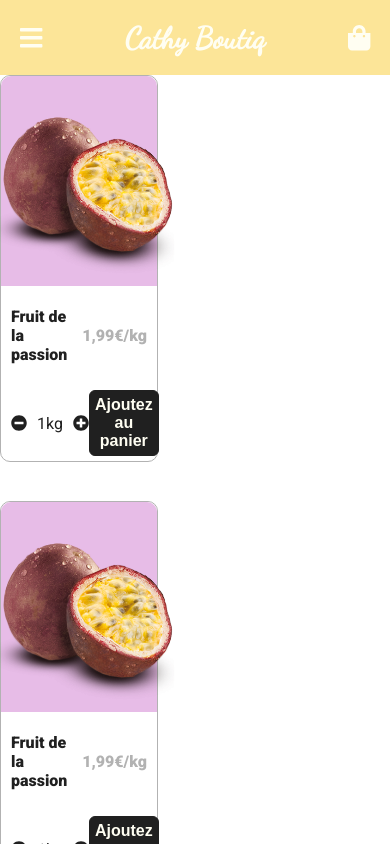
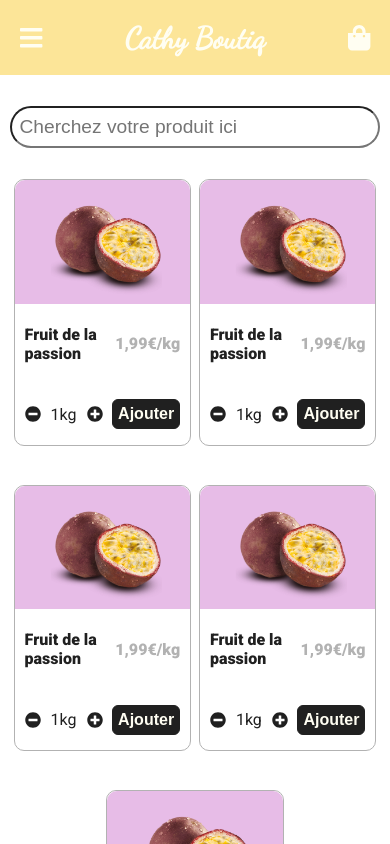
Before and after one commit to emmanuellejaldorau/cathy-boutik, a React (Create React App) app: page / in a window 390 px wide. Shown: the top 844 px of the page. Built offline with nearby package versions, Linux system fonts and the light colour scheme.

Commit message:
style(productList): created mobile and desktop layout

```diff
--- a/src/App.css
+++ b/src/App.css
@@ -19,9 +19,7 @@ html, body, main {
     align-items: center;
     padding: 5%;
     font-size: 1.6rem;
-    /* background-color: #f9df79; */
     background-color: #fce598;
-    /* background-color: #ffd761; */
     color: #fffef2;
 }
 
@@ -54,8 +52,7 @@ html, body, main {
 }
 
 .product-tile img{
-    width: 200px;
-    height: 200px;
+    width: 80%;
 }
 
 .product-tile-description{
--- a/src/components/homepage/Homepage.css
+++ b/src/components/homepage/Homepage.css
@@ -113,7 +113,7 @@
 
 /*--------------------Product Tile------------------------*/
 .product-tile{
-    width: 40%;
+    width: 75%;
 }
 
 /* DESKTOP------------------------------------------------------------------------------- */
--- a/src/components/product-list/ProductList.css
+++ b/src/components/product-list/ProductList.css
@@ -1,14 +1,52 @@
 /* MOBILE-------------------------------------------------------------------------------- */
+
+/*--------------------Product List------------------------*/
+.product-list{
+    display: flex;
+    flex-direction: column;
+    align-items: center;
+}
+
+.products{
+    display: flex;
+    justify-content: center;
+    flex-wrap: wrap;
+}
+
+/*--------------------Searchbar------------------------*/
+input{
+    width: 90%;
+    border-radius: 25px;
+    padding: 2%;
+    margin: 8% 0;
+    font-size: 1.2rem;
+}
 
 /*--------------------Product Tile------------------------*/
 .product-tile{
-    width: 40%;
+    width: 45%;
+    margin-left: 1%;
+    margin-right: 1%;
 }
 
 /* DESKTOP-------------------------------------------------------------------------------- */
 @media (min-width: 450px) {
+    /*--------------------Product List------------------------*/
+    .product-list{
+        margin-bottom: 10%;
+    }
+
+    /*--------------------Searchbar------------------------*/
+    input{
+        width: 90%;
+        padding: 1%;
+        margin: 5% 0;
+        font-size: 1.2rem;
+    }
+
     /*--------------------Product Tile------------------------*/
     .product-tile{
         width: 20%;
+        margin-bottom: 2%;
 }
 }
--- a/src/components/product-list/ProductList.tsx
+++ b/src/components/product-list/ProductList.tsx
@@ -1,12 +1,19 @@
 import React from 'react';
 import './ProductList.css';
 import ProductTile from '../shared/ProductTile';
+import Searchbar from './Searchbar';
 
 function ProductList(){
     return(
-        <main>
-            <ProductTile />
-            <ProductTile />
+        <main className="product-list">
+            <Searchbar />
+            <div className="products">
+                <ProductTile />
+                <ProductTile />
+                <ProductTile />
+                <ProductTile />
+                <ProductTile />
+            </div>
         </main>
     )
 }
--- /dev/null
+++ b/src/components/product-list/Searchbar.tsx
@@ -0,0 +1,10 @@
+import React from 'react';
+import { FontAwesomeIcon } from '@fortawesome/react-fontawesome'
+
+function Searchbar(){
+    return(
+        <input type="text" placeholder="Cherchez votre produit ici" />
+    )
+}
+
+export default Searchbar;
--- a/src/components/shared/ProductTile.tsx
+++ b/src/components/shared/ProductTile.tsx
@@ -18,7 +18,7 @@ function ProductTile(){
                     <p>1kg</p>
                     <FontAwesomeIcon icon="plus-circle" />
                 </div>
-                <button className="product-tile-cta">Ajoutez au panier</button>
+                <button className="product-tile-cta">Ajouter</button>
             </div>
         </div>
     )
```
